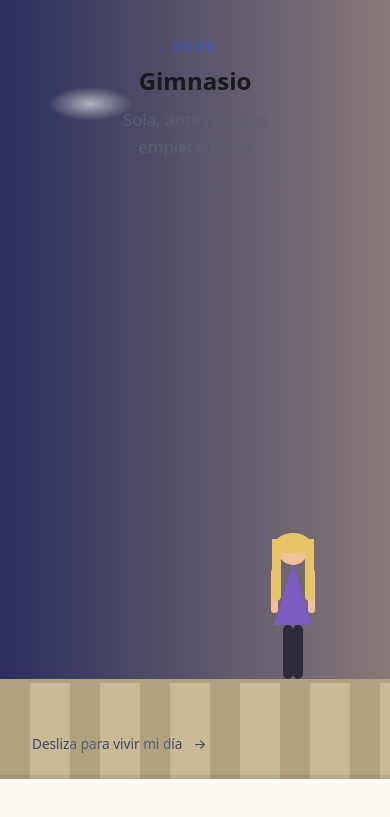
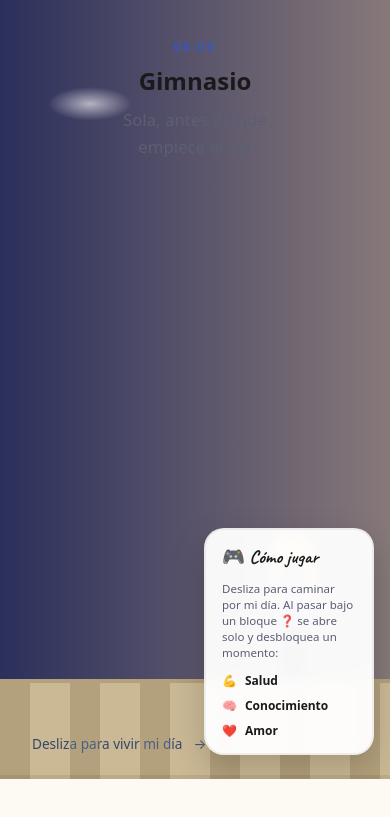
Before and after one commit to mariaborbones/mariaborbon.es, a plain HTML site: page index.html in a window 390 px wide. Shown: the part 65-882 px from the top of the page. Drawn offline with nearby package versions, Linux system fonts and the light colour scheme.

Commit message:
Add a "how to play" legend back to the day-in-life scene
Explains the scroll interaction and what the ❓ blocks unlock (salud,
conocimiento, amor), replacing the explanatory role the old stats HUD
used to play. Scoped as position:absolute inside .scene rather than a
page-level fixed element, so it rides along with the pin and scrolls
away naturally once it releases instead of risking the overlap bug
the old HUD had.

Co-Authored-By: Claude Sonnet 5 <noreply@anthropic.com>

```diff
--- a/assets/css/style.css
+++ b/assets/css/style.css
@@ -81,6 +81,75 @@ a:hover {
 @keyframes nudge {
   0%, 100% { transform: translateX(0); }
   50% { transform: translateX(6px); }
+}
+
+.game-legend {
+  position: absolute;
+  z-index: 20;
+  top: 4.75rem;
+  right: 1.5rem;
+  max-width: 230px;
+  background: rgba(255, 255, 255, 0.96);
+  backdrop-filter: blur(6px);
+  padding: 1.1rem 1.3rem;
+  border-radius: 20px;
+  border: 2px solid rgba(0, 0, 0, 0.06);
+  box-shadow: 0 14px 34px rgba(0, 0, 0, 0.18);
+}
+
+.game-legend-title {
+  margin: 0 0 0.5rem;
+  font-family: "Caveat", "Segoe UI", sans-serif;
+  font-size: 1.4rem;
+  font-weight: 700;
+  color: var(--color-text);
+}
+
+.game-legend-text {
+  margin: 0 0 0.65rem;
+  font-size: 0.8rem;
+  line-height: 1.4;
+  color: var(--color-text-dim);
+}
+
+.game-legend-list {
+  list-style: none;
+  margin: 0;
+  padding: 0;
+  display: flex;
+  flex-direction: column;
+  gap: 0.35rem;
+  font-size: 0.85rem;
+  font-weight: 600;
+  color: var(--color-text);
+}
+
+.game-legend-list li {
+  display: flex;
+  align-items: center;
+  gap: 0.5rem;
+}
+
+@media (max-width: 700px) {
+  .game-legend {
+    top: auto;
+    bottom: 1.5rem;
+    right: 1rem;
+    max-width: 170px;
+    padding: 0.8rem 1rem;
+  }
+
+  .game-legend-title {
+    font-size: 1.15rem;
+  }
+
+  .game-legend-text {
+    font-size: 0.72rem;
+  }
+
+  .game-legend-list {
+    font-size: 0.75rem;
+  }
 }
 
 /* ---------- scene (pinned walking stage) ---------- */
--- a/index.html
+++ b/index.html
@@ -22,6 +22,16 @@
   </div>
 
   <section class="scene">
+    <div class="game-legend">
+      <p class="game-legend-title">🎮 Cómo jugar</p>
+      <p class="game-legend-text">Desliza para caminar por mi día. Al pasar bajo un bloque <strong>❓</strong> se abre solo y desbloquea un momento:</p>
+      <ul class="game-legend-list">
+        <li><span aria-hidden="true">💪</span> Salud</li>
+        <li><span aria-hidden="true">🧠</span> Conocimiento</li>
+        <li><span aria-hidden="true">❤️</span> Amor</li>
+      </ul>
+    </div>
+
     <div class="sky"></div>
     <div class="clouds"></div>
 
```
Also changed, not shown: 1 other file.
